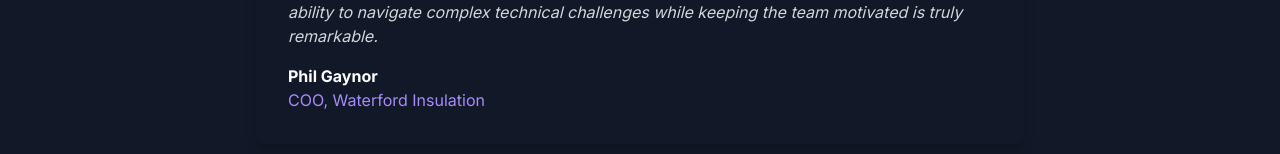
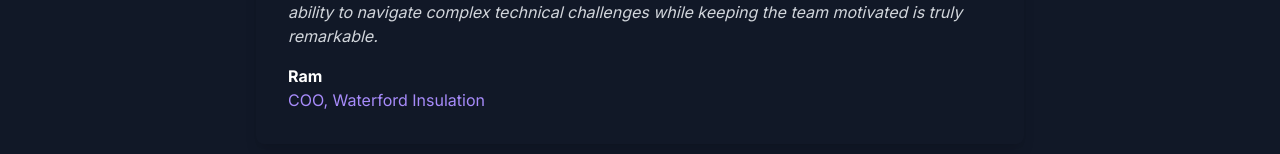
Before and after one commit to vigneshvenkat/senior-it-lead-portfolio, a Next.js app: page /vigneshvenkat.github.io/ in a window 1280 px wide. Shown: the part 2604-2758 px from the top of the page. Built offline with nearby package versions, Linux system fonts and the light colour scheme.

Commit message:
Update Testimonials.tsx
Changed names in Testimonials

```diff
--- a/src/components/Testimonials.tsx
+++ b/src/components/Testimonials.tsx
@@ -5,17 +5,17 @@ const testimonials =
 
  [
   {
-    name: "Phil Gaynor",
+    name: "Ram",
     position: "COO, Waterford Insulation",
     content: "Vignesh's leadership has been instrumental in our company's digital transformation. His ability to navigate complex technical challenges while keeping the team motivated is truly remarkable."
   },
   {
-    name: "Natarajan",
+    name: "Shiva",
     position: "IT Director, Zoho Corporation Private Limited",
     content: "Working with John was a game-changer for our IT department. His strategic vision and hands-on approach significantly improved our project delivery and team performance."
   },
   {
-    name: "Rajat Rathee",
+    name: "Rajan",
     position: "Senior Software Developer",
     content: "As a team member under Vignesh's leadership, I've experienced tremendous professional growth. His mentorship and technical expertise have been invaluable to my career development."
   }
```
